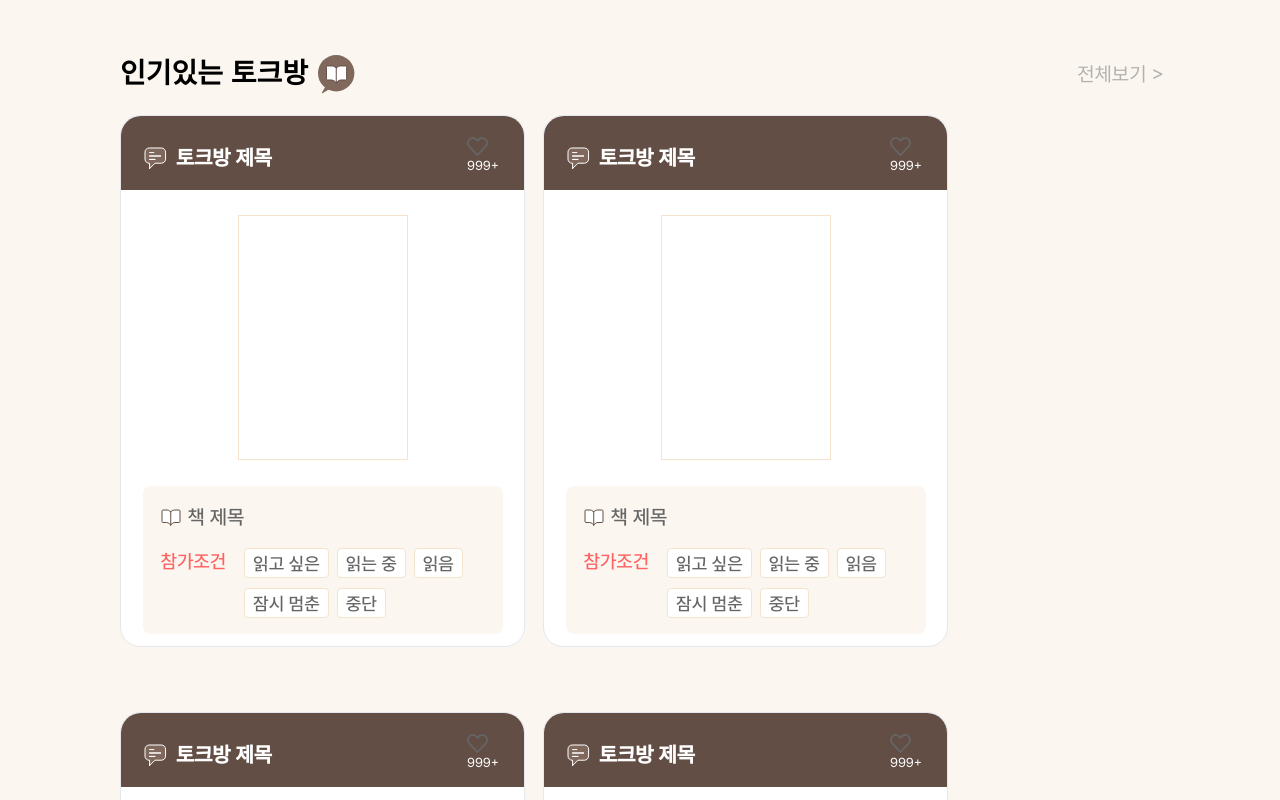
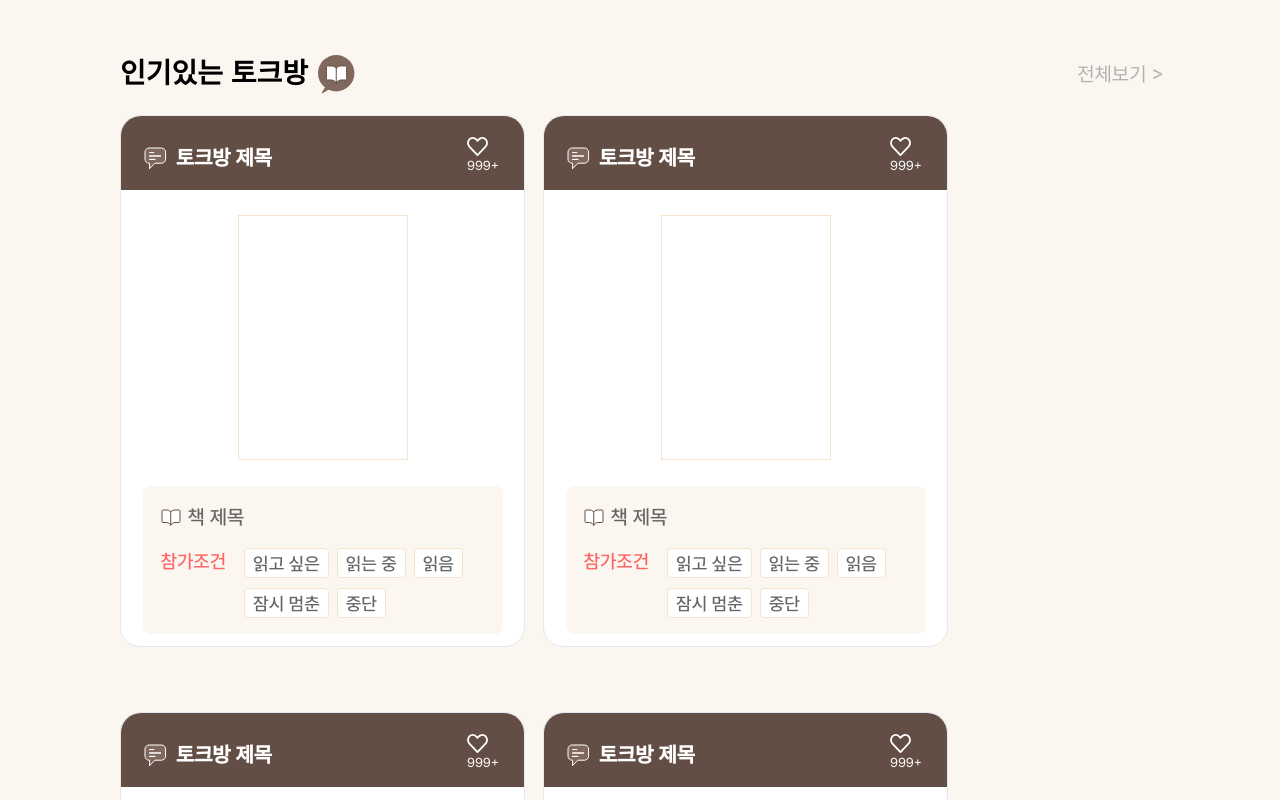
Before and after one commit to jisung-in/frontend, a Next.js app: page / in a window 1280 px wide. Shown: the part 1900-2700 px from the top of the page. Built offline with nearby package versions, Linux system fonts and the light colour scheme; a web font is replaced by a local one.

Commit message:
design: 인기있는 토크방 기본 하트 색 변경

```diff
--- a/src/app/components/HeartButton/HeartButton.tsx
+++ b/src/app/components/HeartButton/HeartButton.tsx
@@ -1,16 +1,36 @@
 import Like from "@/assets/img/like.svg";
+import NotLikeWhite from "@/assets/img/not-like-white.svg";
 import NotLike from "@/assets/img/not-like.svg";
 import { HeartButtonProps } from "./HeartButton.types";
 
-const HeartButton = ({ isHeart, onClick, width, height }: HeartButtonProps) => {
+const HeartButton = ({
+  isHeart,
+  onClick,
+  width,
+  height,
+  color,
+}: HeartButtonProps) => {
   const HeartButtonComponent = isHeart ? Like : NotLike;
+  const HeartButtonWhiteComponent = isHeart ? Like : NotLikeWhite;
   return (
+    <>
+      {color ? (
+        <HeartButtonWhiteComponent
+          width={width}
+          height={height}
+          className="cursor-pointer"
+          onClick={onClick}
+          color={color}
+        />
+      ) : (
         <HeartButtonComponent
           width={width}
           height={height}
           className="cursor-pointer"
           onClick={onClick}
         />
+      )}
+    </>
   );
 };
 
--- a/src/app/page.tsx
+++ b/src/app/page.tsx
@@ -460,6 +460,7 @@ const page = () => {
                         onClick={changeisHeart}
                         width={21}
                         height={19}
+                        color="#FFF"
                       />
                       <div className="h-[22px] font-Pretendard font-normal text-[13px] text-[#fff]">
                         999+
@@ -514,6 +515,7 @@ const page = () => {
                         onClick={changeisHeart}
                         width={21}
                         height={19}
+                        color="#FFF"
                       />
                       <div className="h-[22px] font-Pretendard font-normal text-[13px] text-[#fff]">
                         999+
@@ -568,6 +570,7 @@ const page = () => {
                         onClick={changeisHeart}
                         width={21}
                         height={19}
+                        color="#FFF"
                       />
                       <div className="h-[22px] font-Pretendard font-normal text-[13px] text-[#fff]">
                         999+
@@ -622,6 +625,7 @@ const page = () => {
                         onClick={changeisHeart}
                         width={21}
                         height={19}
+                        color="#FFF"
                       />
                       <div className="h-[22px] font-Pretendard font-normal text-[13px] text-[#fff]">
                         999+
```
Also changed, not shown: src/assets/img/not-like-white.svg (added). Lines whose indentation alone changed are shown as unchanged.
